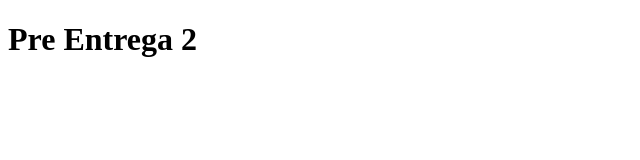
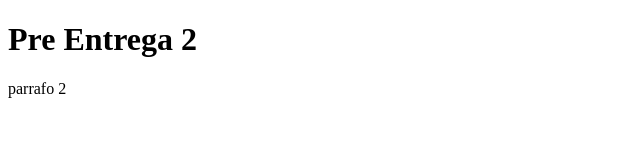
Before and after one commit to ELambollaEzequiel/Entrega, a plain HTML site: page index.html in a window 1280 px wide. Shown: the full height of the page, 0-640 px from the left. Drawn offline with Linux system fonts and the light colour scheme.

Commit message:
Update index.html

```diff
--- a/index.html
+++ b/index.html
@@ -8,6 +8,7 @@
   </head>
   <body>
     <h1>Pre Entrega 2</h1>
+    <p>parrafo 2</p>
   </body>
   <script src="main.js"></script>
 </html>
```
